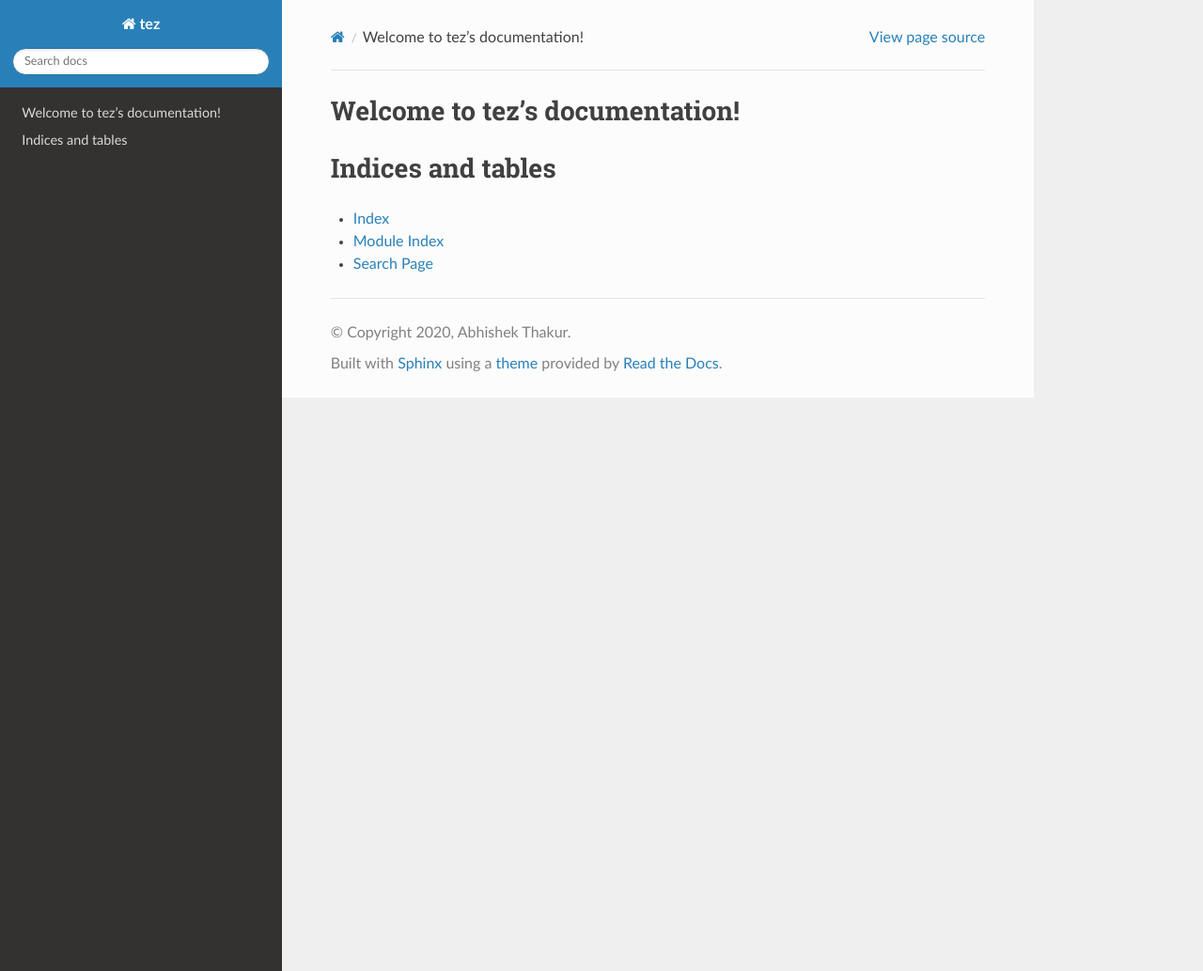
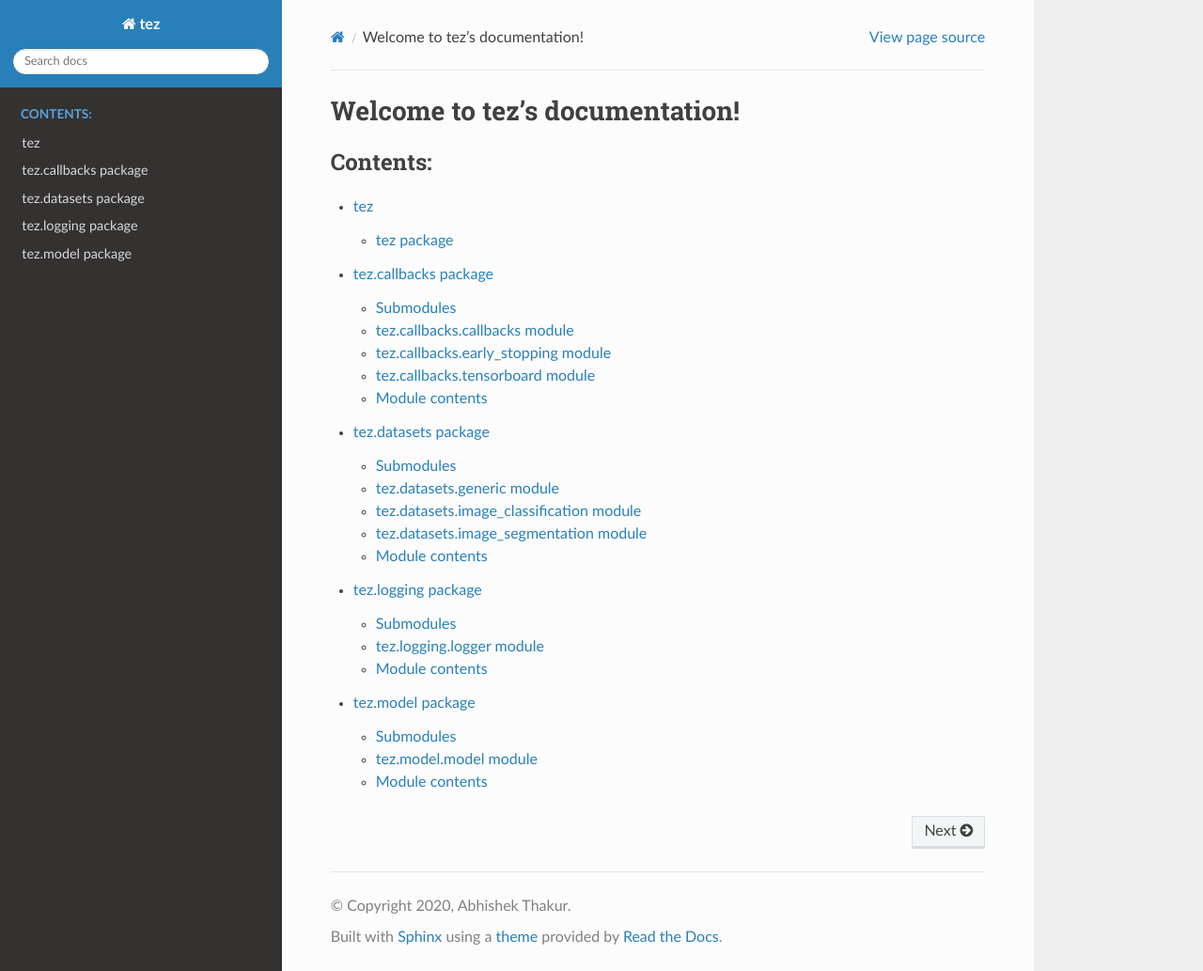
Before and after one commit to abhishekkrthakur/tez, a Sphinx documentation site: the page built from docs/index.rst, in a window 1280 px wide and 1033 px high. Shown: the whole window at 94% size. Built offline with Sphinx 7.4.7 and the Read the Docs theme 2.0.0, drawn with Linux system fonts in a browser that asks for light colours.

```diff
--- a/docs/index.rst
+++ b/docs/index.rst
@@ -1,8 +1,3 @@
-.. tez documentation master file, created by
-   sphinx-quickstart on Sun Nov 22 11:21:32 2020.
-   You can adapt this file completely to your liking, but it should at least
-   contain the root `toctree` directive.
-
 Welcome to tez's documentation!
 ===============================
 
@@ -10,11 +5,8 @@ Welcome to tez's documentation!
    :maxdepth: 2
    :caption: Contents:
 
-
-
-Indices and tables
-==================
-
-* :ref:`genindex`
-* :ref:`modindex`
-* :ref:`search`
+   source/modules.rst
+   source/tez.callbacks.rst
+   source/tez.datasets.rst
+   source/tez.logging.rst
+   source/tez.model.rst
```
